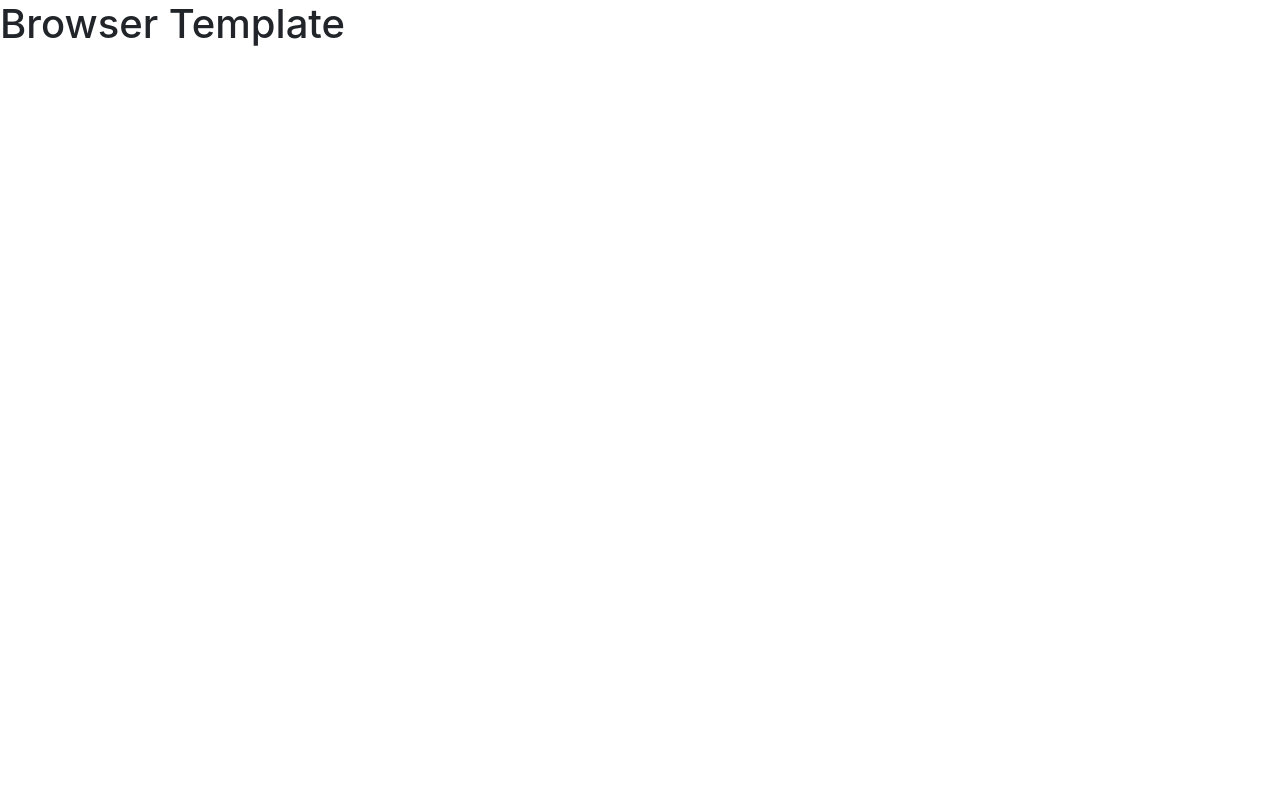
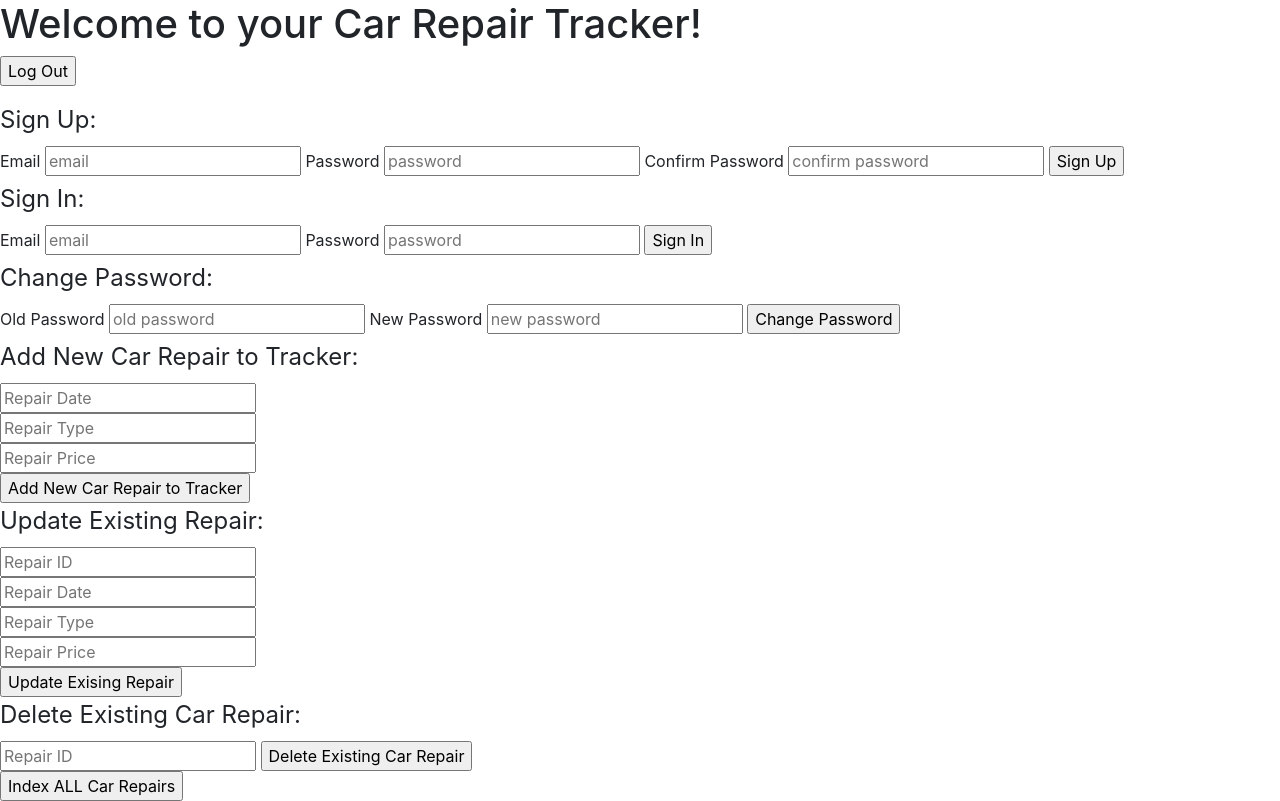
Before and after one commit to milescogan92/MDCProject4-client, a website built with webpack: page index.html in a window 1280 px wide. Built offline with nearby package versions, Linux system fonts and the light colour scheme.

Commit message:
Added initial index.html content
Added initial content for index.html based on project 2 - a lot of the same stuff applies!

has fields for user sign in, sign up, sign out, change password, as well as fields for:
- creating, updating, deleting, and indexing car repairs

```diff
--- a/index.html
+++ b/index.html
@@ -1,5 +1,6 @@
 <!DOCTYPE html>
 <html>
+
     <head>
       <title>Example</title>
       <meta name="viewport" content="width=device-width, initial-scale=1">
@@ -11,7 +12,92 @@
       <script src="public/vendor.js" type="text/javascript" charset="utf-8" defer></script>
       <script src="public/application.js" type="text/javascript" charset="utf-8" defer></script>
     </head>
+
     <body>
-      <h1>Browser Template</h1>
+      <h1>Welcome to your Car Repair Tracker!</h1>
+
+      <input type='button' id='sign-out-button' value='Log Out'>
+
+      <p id='message-area'></p>
+
+      <form id='sign-up-form'>
+        <fieldset>
+          <legend>Sign Up:</legend>
+
+            <label for='sign-up-email'>Email</label>
+            <input id='sign-up-email' type='text' placeholder='email' name='credentials[email]'>
+
+            <label for='sign-up-password'>Password</label>
+            <input id='sign-up-password' type='password' placeholder='password' name='credentials[password]'>
+
+            <label for='sign-up-password_confirmation'>Confirm Password</label>
+            <input id='sign-up-password_confirmation' type='password' placeholder='confirm password' name='credentials[password_confirmation]'>
+
+            <input type='submit' value='Sign Up'>
+        </fieldset>
+      </form>
+
+      <form id='sign-in-form'>
+        <fieldset>
+          <legend>Sign In:</legend>
+
+            <label for='sign-in-email'>Email</label>
+            <input id='sign-in-email' type='text' placeholder='email' name='credentials[email]'>
+
+            <label for='sign-in-password'>Password</label>
+            <input id='sign-in-password' type='password' placeholder='password' name='credentials[password]'>
+
+
+            <input type='submit' value='Sign In'>
+          </fieldset>
+        </form>
+
+        <form id='change-password-form'>
+          <fieldset>
+            <legend>Change Password:</legend>
+
+              <label for='change-password-password'>Old Password</label>
+              <input id='change-password-password' type='password' placeholder='old password' name='passwords[old]'>
+
+              <label for='change-password-password_confirmation'>New Password</label>
+              <input id='change-password-password_confirmation' type='password' placeholder='new password' name='passwords[new]'>
+
+              <input type='submit' value='Change Password'>
+          </fieldset>
+        </form>
+
+        <form id='create-repair-form'>
+          <fieldset>
+              <legend>Add New Car Repair to Tracker:</legend>
+              <input id='create-date' name='repair[date]' type='text' placeholder='Repair Date'><br>
+              <input id='create-type' name='repair[type]' type='text' placeholder='Repair Type'><br>
+              <input id='create-price' name='repair[price]' type='text' placeholder='Repair Price'><br>
+              <input type='submit' value='Add New Car Repair to Tracker'><br>
+          </fieldset>
+        </form>
+
+        <form id='update-repair-form'>
+          <fieldset>
+              <legend>Update Existing Repair:</legend>
+              <input id='update-repair-id' name='repair[id]' type='text' placeholder='Repair ID'><br>
+              <input id='update-date' name='repair[date]' type='text' placeholder='Repair Date'><br>
+              <input id='update-type' name='repair[type]' type='text' placeholder='Repair Type'><br>
+              <input id='update-price' name='repair[price]' type='text' placeholder='Repair Price'><br>
+              <input type='submit' value='Update Exising Repair'><br>
+          </fieldset>
+        </form>
+
+        <form id='delete-repair-form'>
+          <fieldset>
+            <legend>Delete Existing Car Repair:</legend>
+            <input id ='delete-repair-id' name='repair[id]' type='text' placeholder='Repair ID'>
+            <input type='submit' value='Delete Existing Car Repair'>
+          </fieldset>
+        </form>
+
+        <div id='repairs-index-div'>
+        <input type='button' id='index-repairs-button' value='Index ALL Car Repairs'>
+        </div>
+
     </body>
 </html>
```
